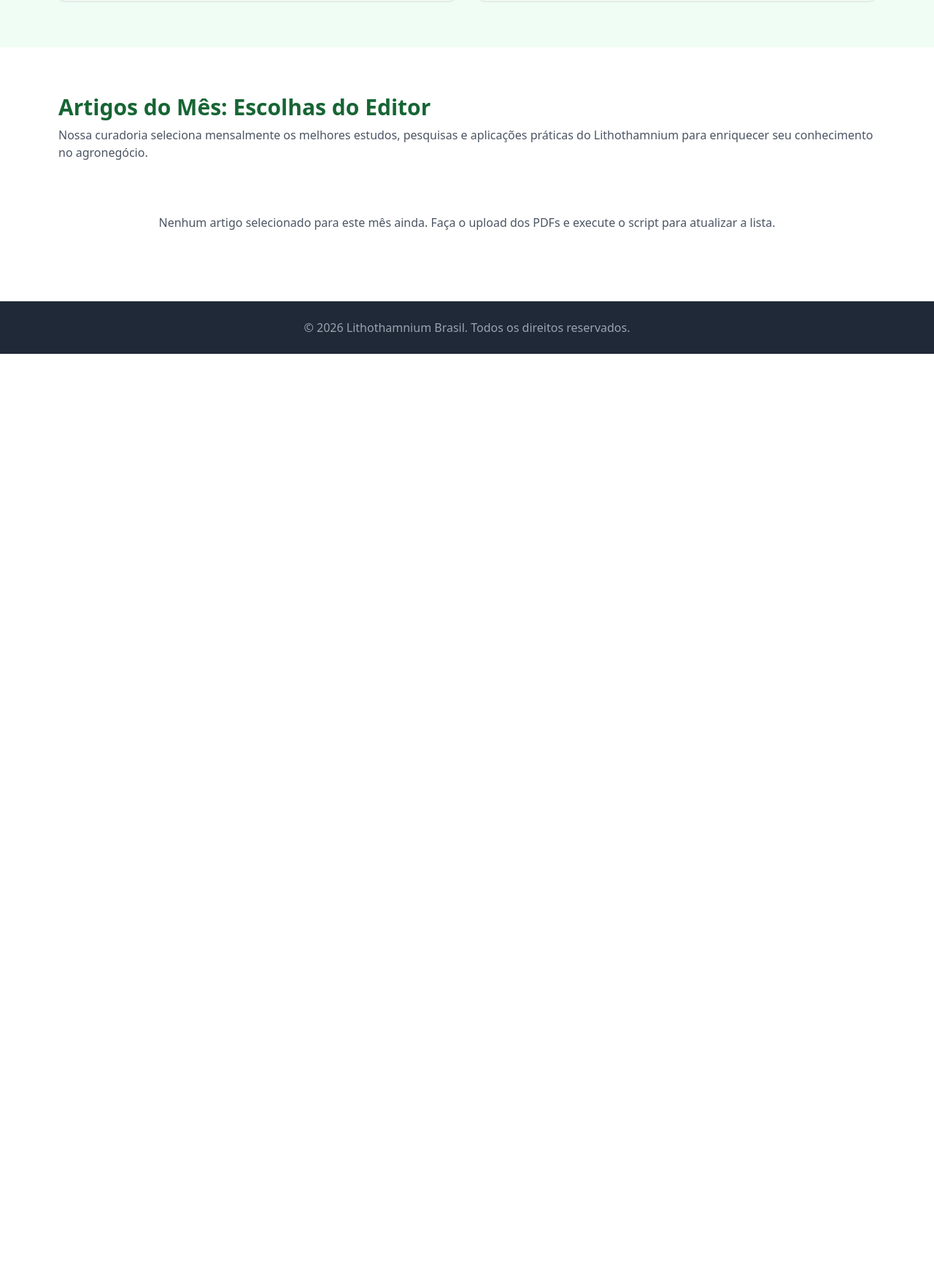
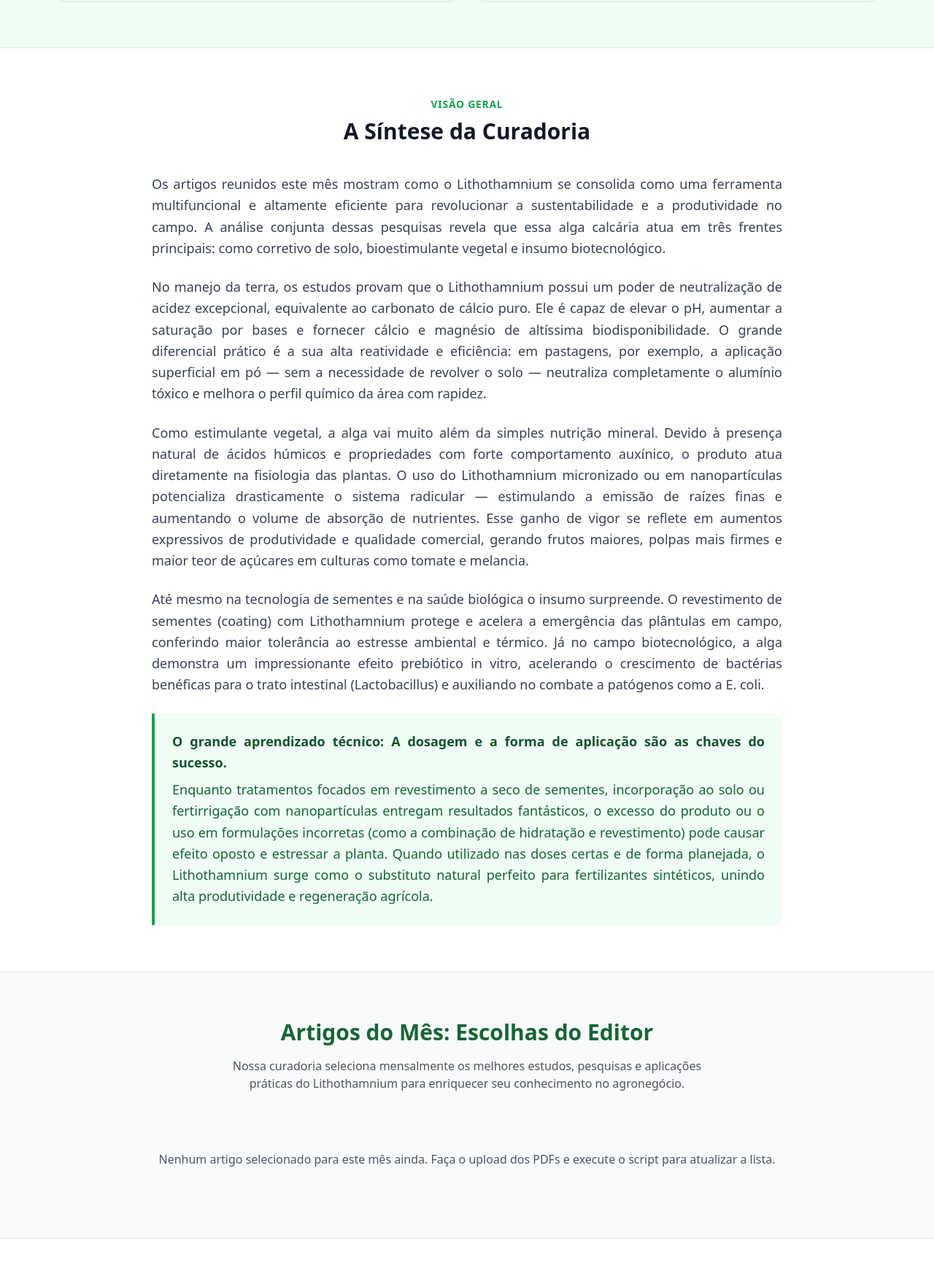
Before and after one commit to lucasalves02/lithothamnium-org, a Flask app: template templates/index.html in a window 1280 px wide. Shown: the part 847-2607 px from the top of the page at 73% size. Before the commit the page ends 1332 px from the top, so only its background shows below. Run offline with Flask 3, Linux system fonts and the light colour scheme; the template is opened without the code that fills it, so the values that code supplies are empty; some libraries are stand-ins or nearby versions.

Commit message:
Adiciona contato e carta do editor

```diff
--- a/templates/index.html
+++ b/templates/index.html
@@ -16,6 +16,7 @@
                 <li><a href="#" class="hover:text-green-300 transition">Início</a></li>
                 <li><a href="#aplicacoes" class="hover:text-green-300 transition">Aplicações</a></li>
                 <li><a href="#artigos" class="hover:text-green-300 transition">Artigos do Mês</a></li>
+                <li><a href="#contato" class="hover:text-green-300 transition">Contato</a></li>
             </ul>
         </div>
     </nav>
@@ -59,11 +60,41 @@
         </div>
     </section>
 
+    <!-- Carta do Editor / Síntese -->
+    <section class="py-16 bg-white border-t border-gray-200">
+        <div class="max-w-4xl mx-auto px-4">
+            <div class="text-center mb-10">
+                <span class="text-green-600 font-bold tracking-wider uppercase text-sm">Visão Geral</span>
+                <h3 class="text-3xl font-bold text-gray-900 mt-2">A Síntese da Curadoria</h3>
+            </div>
+
+            <div class="space-y-6 text-gray-700 text-lg leading-relaxed text-justify">
+                <p>Os artigos reunidos este mês mostram como o Lithothamnium se consolida como uma ferramenta multifuncional e altamente eficiente para revolucionar a sustentabilidade e a produtividade no campo. A análise conjunta dessas pesquisas revela que essa alga calcária atua em três frentes principais: como corretivo de solo, bioestimulante vegetal e insumo biotecnológico.</p>
+
+                <p>No manejo da terra, os estudos provam que o Lithothamnium possui um poder de neutralização de acidez excepcional, equivalente ao carbonato de cálcio puro. Ele é capaz de elevar o pH, aumentar a saturação por bases e fornecer cálcio e magnésio de altíssima biodisponibilidade. O grande diferencial prático é a sua alta reatividade e eficiência: em pastagens, por exemplo, a aplicação superficial em pó — sem a necessidade de revolver o solo — neutraliza completamente o alumínio tóxico e melhora o perfil químico da área com rapidez.</p>
+
+                <p>Como estimulante vegetal, a alga vai muito além da simples nutrição mineral. Devido à presença natural de ácidos húmicos e propriedades com forte comportamento auxínico, o produto atua diretamente na fisiologia das plantas. O uso do Lithothamnium micronizado ou em nanopartículas potencializa drasticamente o sistema radicular — estimulando a emissão de raízes finas e aumentando o volume de absorção de nutrientes. Esse ganho de vigor se reflete em aumentos expressivos de produtividade e qualidade comercial, gerando frutos maiores, polpas mais firmes e maior teor de açúcares em culturas como tomate e melancia.</p>
+
+                <p>Até mesmo na tecnologia de sementes e na saúde biológica o insumo surpreende. O revestimento de sementes (coating) com Lithothamnium protege e acelera a emergência das plântulas em campo, conferindo maior tolerância ao estresse ambiental e térmico. Já no campo biotecnológico, a alga demonstra um impressionante efeito prebiótico in vitro, acelerando o crescimento de bactérias benéficas para o trato intestinal (Lactobacillus) e auxiliando no combate a patógenos como a E. coli.</p>
+
+                <div class="bg-green-50 border-l-4 border-green-600 p-6 rounded-r-lg mt-8">
+                    <p class="font-bold text-green-900 m-0 mb-2">O grande aprendizado técnico: A dosagem e a forma de aplicação são as chaves do sucesso.</p>
+                    <p class="text-green-800">Enquanto tratamentos focados em revestimento a seco de sementes, incorporação ao solo ou fertirrigação com nanopartículas entregam resultados fantásticos, o excesso do produto ou o uso em formulações incorretas (como a combinação de hidratação e revestimento) pode causar efeito oposto e estressar a planta. Quando utilizado nas doses certas e de forma planejada, o Lithothamnium surge como o substituto natural perfeito para fertilizantes sintéticos, unindo alta produtividade e regeneração agrícola.</p>
+                </div>
+            </div>
+        </div>
+    </section>
+
     <!-- Artigos do Mês -->
-    <section id="artigos" class="py-16 bg-white">
+    <section id="artigos" class="py-16 bg-gray-50 border-t border-gray-200">
         <div class="max-w-6xl mx-auto px-4">
-            <h3 class="text-3xl font-bold text-green-800 mb-2">Artigos do Mês: Escolhas do Editor</h3>
-            <p class="text-gray-600 mb-10">Nossa curadoria seleciona mensalmente os melhores estudos, pesquisas e aplicações práticas do Lithothamnium para enriquecer seu conhecimento no agronegócio.</p>
+            <!-- Cabeçalho Centralizado -->
+            <div class="text-center mb-12">
+                <h3 class="text-3xl font-bold text-green-800 mb-4">Artigos do Mês: Escolhas do Editor</h3>
+                <p class="text-gray-600 max-w-2xl mx-auto">
+                    Nossa curadoria seleciona mensalmente os melhores estudos, pesquisas e aplicações práticas do Lithothamnium para enriquecer seu conhecimento no agronegócio.
+                </p>
+            </div>
 
             <!-- Grid de Pesquisas -->
             <div class="grid md:grid-cols-3 gap-6">
@@ -88,6 +119,19 @@
         </div>
     </section>
 
+    <!-- Contato -->
+    <section id="contato" class="py-16 bg-white border-t border-gray-200">
+        <div class="max-w-4xl mx-auto px-4 text-center">
+            <h3 class="text-3xl font-bold text-green-800 mb-4">Entre em Contato</h3>
+            <p class="text-gray-600 mb-8 text-lg">
+                Tem dúvidas, sugestões de pautas ou deseja compartilhar uma pesquisa conosco? Fale diretamente com a nossa curadoria.
+            </p>
+            <a href="mailto:editor@lithothamnium.org" class="inline-block bg-green-600 hover:bg-green-700 text-white font-bold py-3 px-8 rounded-full transition shadow-md">
+                Enviar e-mail para o Editor
+            </a>
+        </div>
+    </section>
+
     <!-- Footer -->
     <footer class="bg-gray-800 text-gray-400 py-6 text-center">
         <p>&copy; 2026 Lithothamnium Brasil. Todos os direitos reservados.</p>
```
